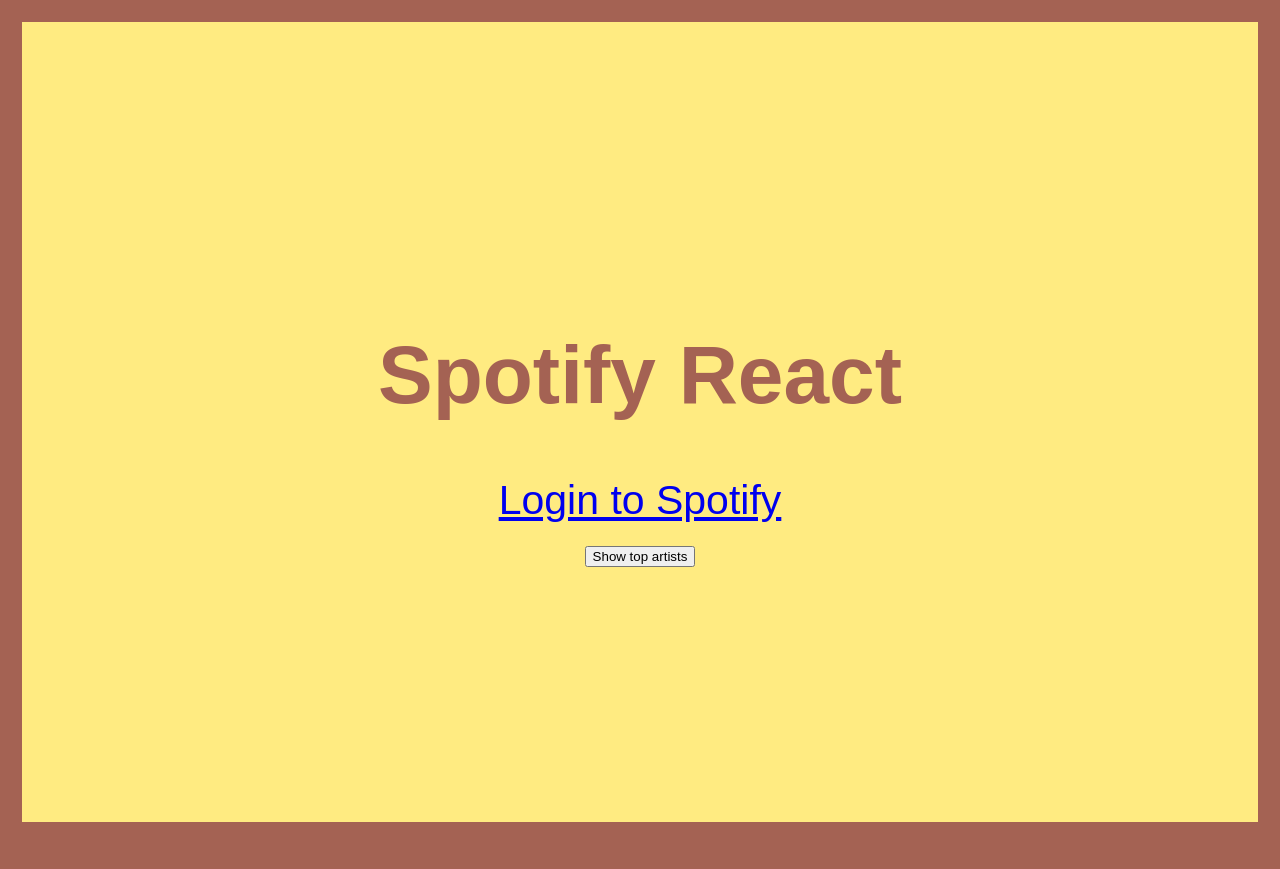
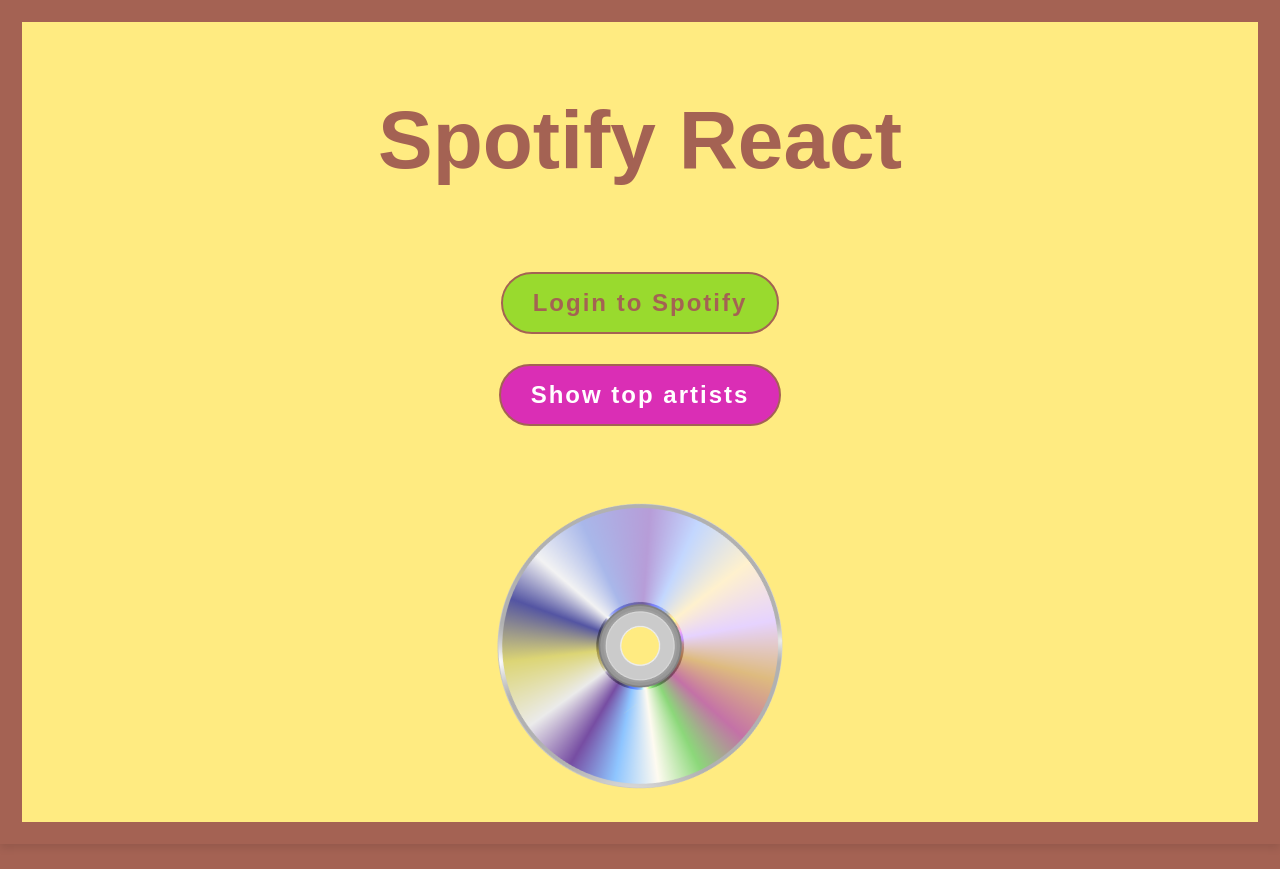
Before and after one commit to TomQiu121/SpotMetrics, a React (Create React App) app: page / in a window 1280 px wide. Before the commit the page ends 844 px from the top, so only its background shows below. Built offline with nearby package versions, Linux system fonts and the light colour scheme.

Commit message:
Add formatting

```diff
--- a/src/App.css
+++ b/src/App.css
@@ -46,6 +46,23 @@
   margin-top: 30px;
 }
 
+.App-button2 {
+  color: #ffffff;
+  text-align: center;
+  letter-spacing: 2px;
+  font-family: 'Montserrat', sans-serif;
+  font-size: 24px;
+  font-weight: 600;
+  line-height: normal;
+  border-radius: 100px;
+  border: 2px solid #A46253;
+  background: #da2eb5;
+  padding: 15px 30px;
+  text-decoration: none;
+  transition: background-color 0.3s ease;
+  margin-top: 30px;
+}
+
 .App-button:hover {
   background: #7AA329;
 }
--- a/src/App.js
+++ b/src/App.js
@@ -1,5 +1,5 @@
 import './App.css';
-import {useEffect, useState} from 'react';
+import { useEffect, useState } from 'react';
 import axios from 'axios';
 
 function App() {
@@ -34,7 +34,7 @@
 
     const getTopArtists = async () => {
         //e.preventDefault()
-    const {data} = await axios.get("https://api.spotify.com/v1/me/top/artists", {
+        const { data } = await axios.get("https://api.spotify.com/v1/me/top/artists", {
             headers: {
                 Authorization: `Bearer ${token}`
             },
@@ -52,7 +52,7 @@
     const renderArtists = () => {
         return artists.map(artist => (
             <div key={artist.id}>
-            {artist.images.length ? <img width={"100%"} src={artist.images[0].url} alt=""/> : <div>No Image</div>}
+                {artist.images.length ? <img width={"100%"} src={artist.images[0].url} alt="" /> : <div>No Image</div>}
                 {artist.name}
             </div>
         ))
@@ -63,14 +63,15 @@
             <header className="App-header">
                 <h1>Spotify React</h1>
                 {!token ?
-                  <a href={`${AUTH_ENDPOINT}?client_id=${CLIENT_ID}&redirect_uri=${REDIRECT_URI}&scope=${scopes.join("%20")}&response_type=${RESPONSE_TYPE}`}>Login
+                    <a className="App-button" href={`${AUTH_ENDPOINT}?client_id=${CLIENT_ID}&redirect_uri=${REDIRECT_URI}&scope=${scopes.join("%20")}&response_type=${RESPONSE_TYPE}`}>Login
                         to Spotify</a>
                     : <button onClick={logout}>Logout</button>}
 
                 <form onSubmit={getTopArtists}>
                     {/* <input type="text" onChange={e => setSearchKey(e.target.value)}/> */}
-                  <button type={"submit"}>Show top artists</button>
+                    <button className="App-button2" type={"submit"}>Show top artists</button>
                 </form>
+                <img src='./CD.webp' alt="Logo" className="App-logo" />
                 {renderArtists()}
 
             </header>
```
Lines whose indentation alone changed are shown as unchanged.
